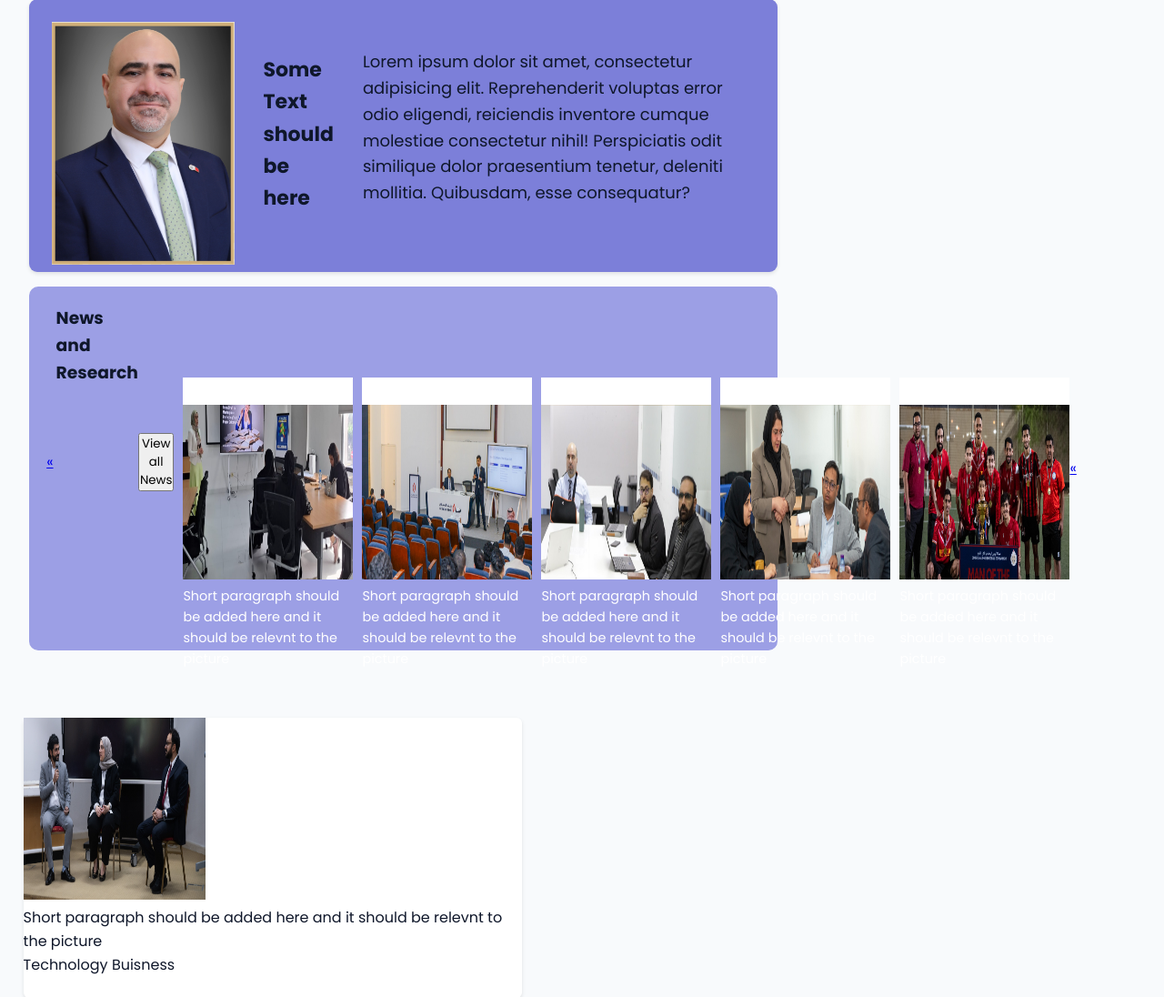
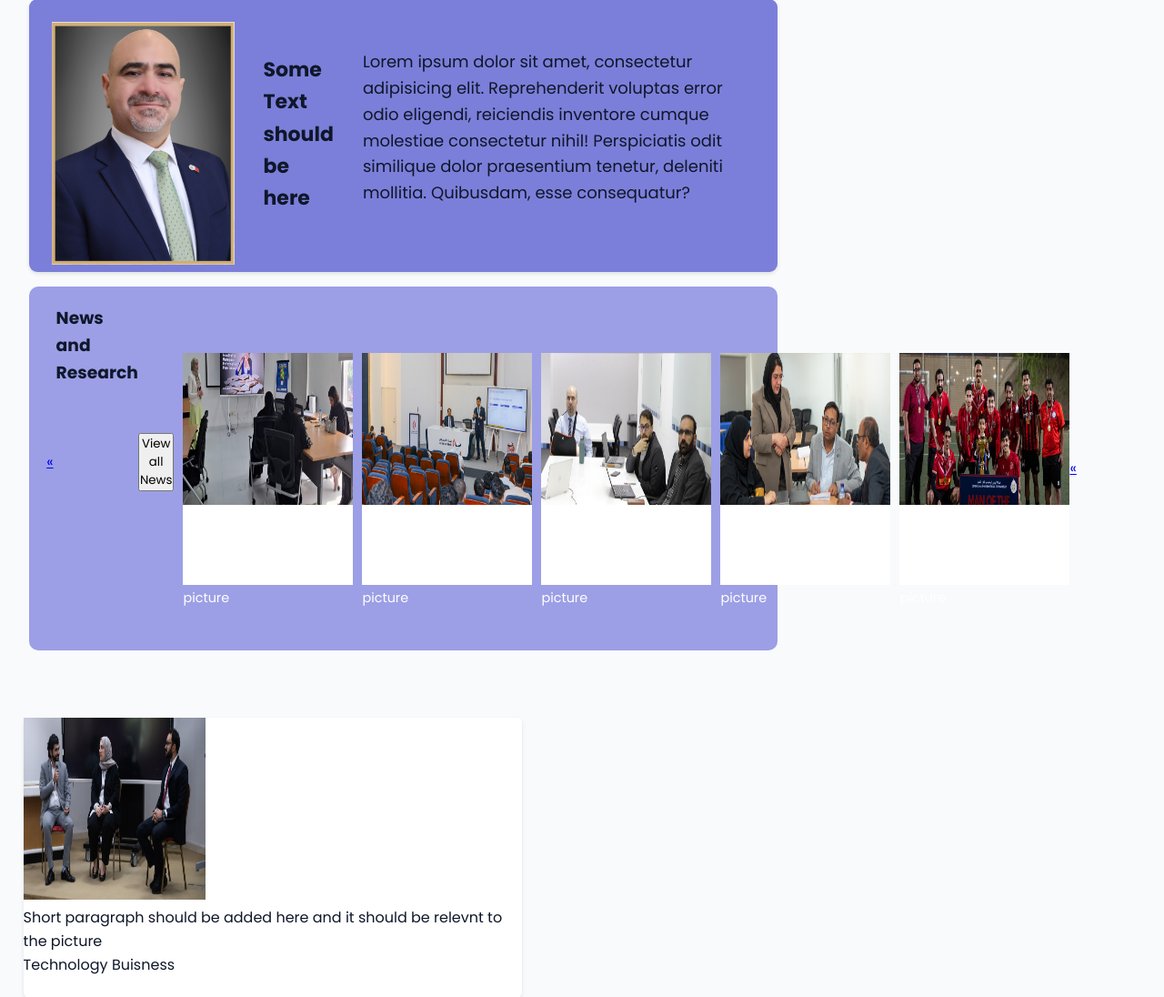
Before and after one commit to 19f6/ITCS333-project7, a PHP site: page / in a window 1280 px wide. Shown: the part 179-1275 px from the top of the page at 91% size. Run offline with PHP 8.4, Linux system fonts and the light colour scheme.

Commit message:
modified

```diff
--- a/Campus-News/style.css
+++ b/Campus-News/style.css
@@ -101,10 +101,10 @@
 }
 
 #img2{
-    height: 192px;
+    height: 167px;
     width: 187px;
     border-radius: 0;
-    margin-top: 30px;
+    margin-bottom: 15px;
 }
 .bottom-panel {
     background: var(--primary-color);
@@ -132,14 +132,15 @@
 }
 
 .panel-header but1 {
-    margin-left: 25px;
+    margin-bottom: 300px;
+    width: 25px;
 }
 
 .News-card {
     background: var(--card-bg);
     color: var(--text-light);
     width: 500px;
-    height: 200px;
+    height: 255px;
     font-size: 0.9rem;
     margin-left: 10px;
 }
```
